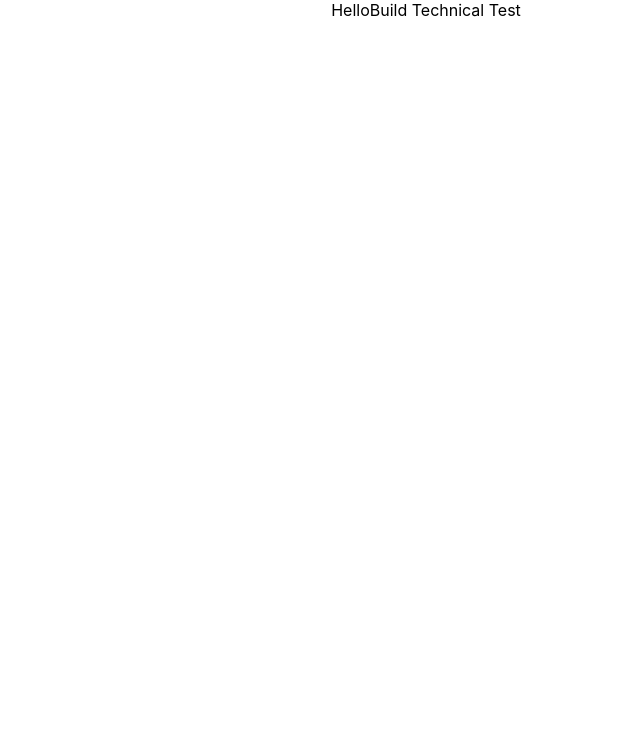
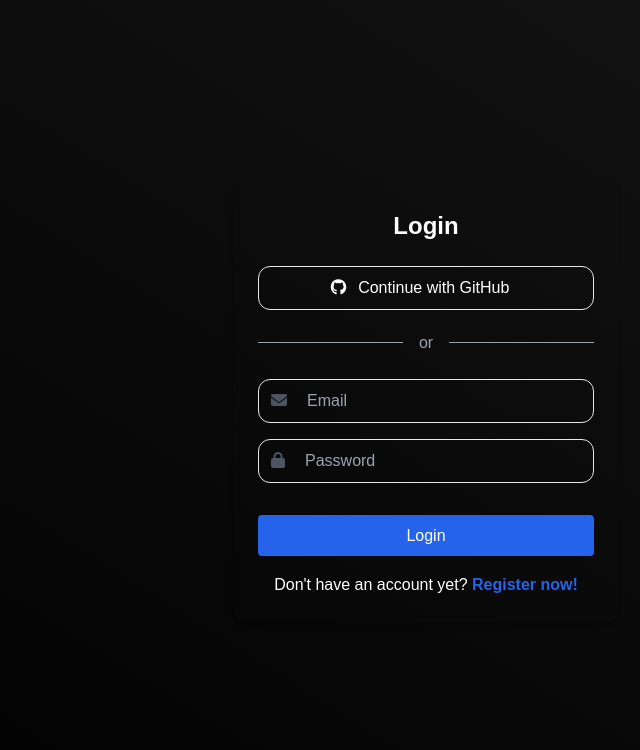
Before and after one commit to andresvpineros/hellobuild-tech-test, a React (Vite) app: page /login in a window 1280 px wide. Shown: the top 750 px of the page, without its empty margins (214-854 px from the left). Built offline with nearby package versions, Linux system fonts and the light colour scheme.

Commit message:
Implement tailwind config and design home, login and signup pages with routes

```diff
--- /dev/null
+++ b/postcss.config.js
@@ -0,0 +1,6 @@
+module.exports = {
+    plugins: {
+        tailwindcss: {},
+        autoprefixer: {},
+    },
+};
--- a/src/App.css
+++ /dev/null
@@ -1,31 +0,0 @@
-.App {
-  text-align: center;
-}
-
-.App-logo {
-  height: 40vmin;
-  pointer-events: none;
-}
-
-.App-header {
-  background-color: #282c34;
-  min-height: 100vh;
-  display: flex;
-  flex-direction: column;
-  align-items: center;
-  justify-content: center;
-  font-size: calc(10px + 2vmin);
-  color: white;
-}
-
-.App-link {
-  color: #61dafb;
-}
-
-.heart {
-  color: #ff0000;
-}
-
-.small {
-  font-size: 0.75rem;
-}
--- a/src/App.jsx
+++ b/src/App.jsx
@@ -1,10 +1,17 @@
-import './App.css';
+import { BrowserRouter, Route, Routes } from 'react-router';
+import HomePage from './pages/Home';
+import LoginPage from './pages/Login';
+import SignupPage from './pages/Signup';
 
 function App() {
   return (
-    <div className="App">
-        <div>HelloBuild Technical Test</div>
-    </div>
+    <BrowserRouter>
+        <Routes>
+          <Route path='/' element={<HomePage />}/>
+          <Route path='/login' element={<LoginPage />}/>
+          <Route path='/signup' element={<SignupPage />}/>
+        </Routes>
+    </BrowserRouter>
   );
 }
 
--- a/src/index.css
+++ b/src/index.css
@@ -1,13 +1,19 @@
+@import '@fortawesome/fontawesome-free/css/all.min.css';
+@tailwind base;
+@tailwind components;
+@tailwind utilities;
+
+* {
+  margin: 0;
+  padding: 0;
+  box-sizing: border-box;
+}
+
 body {
-  margin: 0;
-  font-family: -apple-system, BlinkMacSystemFont, 'Segoe UI', 'Roboto', 'Oxygen',
-    'Ubuntu', 'Cantarell', 'Fira Sans', 'Droid Sans', 'Helvetica Neue',
-    sans-serif;
+  background-image: linear-gradient(to right top, #000000, #060606, #0b0b0b, #101010, #141414);
+  color: #fff;
+  line-height: 1.6;
+  font-family: "Geist", sans-serif;
   -webkit-font-smoothing: antialiased;
   -moz-osx-font-smoothing: grayscale;
 }
-
-code {
-  font-family: source-code-pro, Menlo, Monaco, Consolas, 'Courier New',
-    monospace;
-}
--- a/src/index.jsx
+++ b/src/index.jsx
@@ -2,7 +2,6 @@ import React from 'react';
 import ReactDOM from 'react-dom/client';
 import './index.css';
 import App from './App';
-import reportWebVitals from './reportWebVitals';
 
 const root = ReactDOM.createRoot(document.getElementById('root'));
 root.render(
@@ -10,8 +9,3 @@ root.render(
     <App />
   </React.StrictMode>
 );
-
-// If you want to start measuring performance in your app, pass a function
-// to log results (for example: reportWebVitals(console.log))
-// or send to an analytics endpoint. Learn more: https://bit.ly/CRA-vitals
-reportWebVitals();
--- /dev/null
+++ b/src/pages/Home.jsx
@@ -0,0 +1,22 @@
+import { Link } from "react-router"
+
+export default function HomePage() {
+    return (
+        <div className="min-h-screen flex flex-col items-center justify-center text-center">
+            <h1 className="text-4xl font-bold mb-4">GitHub Repositories Manager</h1>
+            <p className="mb-6 text-gray-400 text-center max-w-md">
+                A SPA built for managing GitHub repositories.
+                Sign up, log in, and access your repositories using OAuth, with features to search and mark favorites.
+            </p>
+            <p className="mb-4 text-gray-300 text-sm text-center">
+                This application is part of a technical assessment for <a className="text-green-400 font-bold" href="https://www.hellobuild.co/" target="_blank">HelloBuild</a>,
+                developed by <a className="text-blue-500 font-bold" href="https://www.linkedin.com/in/andresvpineros" target="_blank">Brandon Vargas</a>.
+            </p>
+            <Link to="/login">
+                <button className="px-6 py-2 bg-blue-600 text-white rounded hover:bg-blue-700 font-medium">
+                    Get Started
+                </button>
+            </Link>
+        </div>
+    )
+}
--- /dev/null
+++ b/src/pages/Login.jsx
@@ -0,0 +1,58 @@
+import { Link } from "react-router";
+
+export default function LoginPage() {
+    return (
+        <div className="min-h-screen flex flex-col items-center justify-center">
+            <form className="bg-transparent p-6 rounded-xl shadow-md max-w-sm w-full">
+                <h1 className="text-2xl font-bold mb-4 p-2 text-center">Login</h1>
+                <div className="flex justify-center w-full gap-1">
+                    <button
+                        className="bg-transparent p-2 border rounded-xl w-full"
+                    >
+                        <i class="fa-brands fa-github"></i>
+                        <span className="m-3">Continue with GitHub</span>
+                    </button>
+                </div>
+                <div class="relative flex py-5 items-center">
+                    <div class="flex-grow border-t border-gray-400"></div>
+                        <span class="flex-shrink mx-4 text-gray-400">or</span>
+                    <div class="flex-grow border-t border-gray-400"></div>
+                </div>
+                <div className="mb-4">
+                    <div className="flex items-center border rounded-xl mt-1">
+                        <span className="px-3 text-gray-600">
+                            <i class="fa-solid fa-envelope"></i>
+                        </span>
+                        <input
+                            type="text"
+                            className="w-full p-2 focus:outline-none bg-transparent"
+                            placeholder="Email"
+                        />
+                    </div>
+                </div>
+                <div className="mb-4">
+                    <div className="flex items-center border rounded-xl mt-1">
+                        <span className="px-3 text-gray-600">
+                            <i class="fa-solid fa-lock"></i>
+                        </span>
+                        <input
+                            type="password"
+                            className="w-full p-2 focus:outline-none bg-transparent"
+                            placeholder="Password"
+                        />
+                    </div>
+                </div>
+                <button
+                    type="submit"
+                    className="w-full my-4 bg-blue-600 text-white py-2 rounded hover:bg-blue-700"
+                >
+                    Login
+                </button>
+                <div className="text-center">
+                    <span>Don&apos;t have an account yet?</span> {" "}
+                    <Link to="/signup" className="text-blue-600 font-bold">Register now!</Link>
+                </div>
+            </form>
+        </div>
+    )
+}
--- /dev/null
+++ b/src/pages/Signup.jsx
@@ -0,0 +1,58 @@
+import { Link } from "react-router";
+
+export default function SignupPage() {
+    return (
+        <div className="min-h-screen flex flex-col items-center justify-center">
+            <form className="bg-transparent p-6 rounded-xl shadow-md max-w-sm w-full">
+                <h1 className="text-2xl font-bold mb-4 p-2 text-center">Sign Up</h1>
+                <div className="flex justify-center w-full gap-1">
+                    <button
+                        className="bg-transparent p-2 border rounded-xl w-full"
+                    >
+                        <i class="fa-brands fa-github"></i>
+                        <span className="m-3">Continue with GitHub</span>
+                    </button>
+                </div>
+                <div class="relative flex py-5 items-center">
+                    <div class="flex-grow border-t border-gray-400"></div>
+                        <span class="flex-shrink mx-4 text-gray-400">or</span>
+                    <div class="flex-grow border-t border-gray-400"></div>
+                </div>
+                <div className="mb-4">
+                    <div className="flex items-center border rounded-xl mt-1">
+                        <span className="px-3 text-gray-600">
+                            <i class="fa-solid fa-envelope"></i>
+                        </span>
+                        <input
+                            type="text"
+                            className="w-full p-2 focus:outline-none bg-transparent"
+                            placeholder="Email"
+                        />
+                    </div>
+                </div>
+                <div className="mb-4">
+                    <div className="flex items-center border rounded-xl mt-1">
+                        <span className="px-3 text-gray-600">
+                            <i class="fa-solid fa-lock"></i>
+                        </span>
+                        <input
+                            type="password"
+                            className="w-full p-2 focus:outline-none bg-transparent"
+                            placeholder="Password"
+                        />
+                    </div>
+                </div>
+                <button
+                    type="submit"
+                    className="w-full my-4 bg-blue-600 text-white py-2 rounded hover:bg-blue-700"
+                >
+                    Login
+                </button>
+                <div className="text-center">
+                    <span>Already have an account?</span> {" "}
+                    <Link to="/login" className="text-blue-600 font-bold">Log in now!</Link>
+                </div>
+            </form>
+        </div>
+    )
+}
--- a/src/reportWebVitals.js
+++ /dev/null
@@ -1,13 +0,0 @@
-const reportWebVitals = onPerfEntry => {
-  if (onPerfEntry && onPerfEntry instanceof Function) {
-    import('web-vitals').then(({ getCLS, getFID, getFCP, getLCP, getTTFB }) => {
-      getCLS(onPerfEntry);
-      getFID(onPerfEntry);
-      getFCP(onPerfEntry);
-      getLCP(onPerfEntry);
-      getTTFB(onPerfEntry);
-    });
-  }
-};
-
-export default reportWebVitals;
--- /dev/null
+++ b/tailwind.config.js
@@ -0,0 +1,8 @@
+/** @type {import('tailwindcss').Config} */
+module.exports = {
+  content: ['./index.html', './src/**/*.{js,jsx,ts,tsx}'],
+  theme: {
+    extend: {},
+  },
+  plugins: [],
+}
```
Also changed, not shown: package.json (+7 -2 lines), src/pages/Profile.jsx (added), 1 other file (tests, documents, lock files or other folders).
